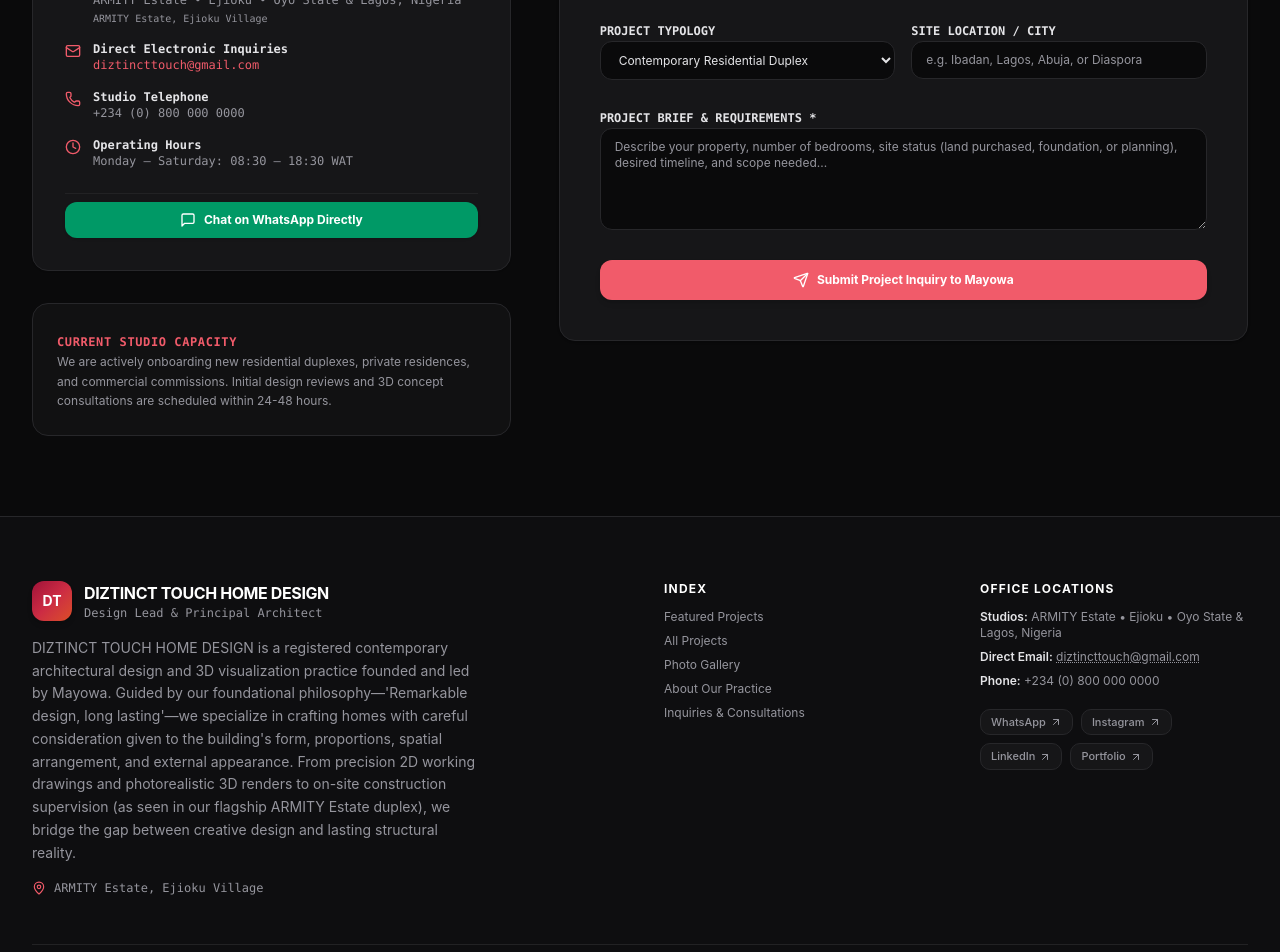
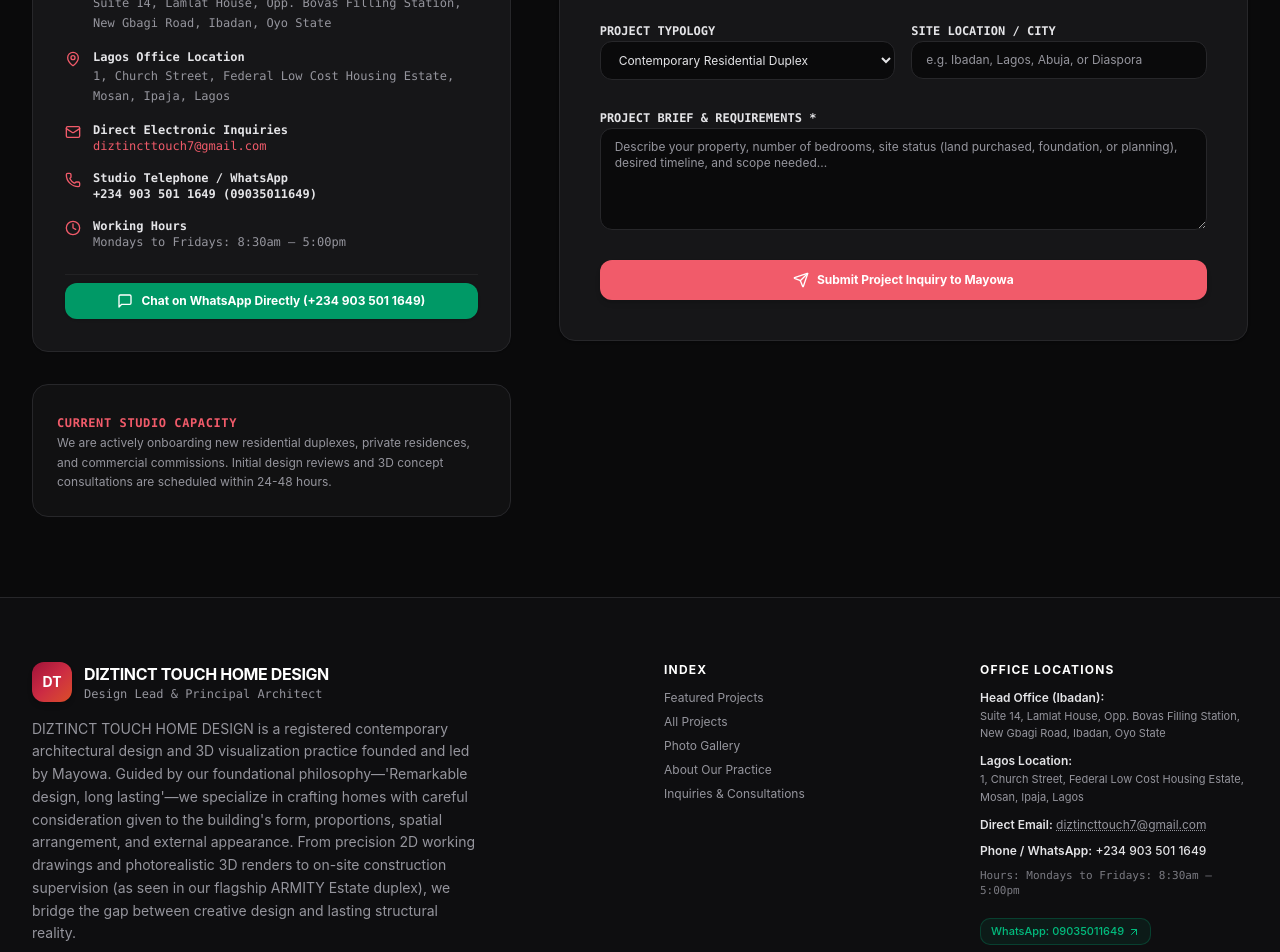
Before and after one commit to JasmondWorks/diztinct-touch, a Next.js app: page /contact in a window 1280 px wide. Shown: the part 480-1432 px from the top of the page. Built offline with nearby package versions, Linux system fonts and the light colour scheme.

Commit message:
Update official contact details: email, phone, Ibadan head office, Lagos office, and working hours

```diff
--- a/src/app/about/page.tsx
+++ b/src/app/about/page.tsx
@@ -118,9 +118,10 @@ export default function AboutPage() {
                 Design Lead &amp; Principal • DIZTINCT TOUCH HOME DESIGN
               </p>
               <div className="pt-2 text-xs font-mono text-muted-foreground space-y-1">
-                <p>• Registered Architecture &amp; Design Practice</p>
-                <p>• Specialization: Contemporary Residential Duplexes &amp; 3D Modeling</p>
-                <p>• Location: Oyo State &amp; Lagos, Nigeria</p>
+                <p>• Registered Architecture &amp; 3D Visualization Practice</p>
+                <p>• Principal Office: New Gbagi Road, Ibadan, Oyo State</p>
+                <p>• Lagos Office: Mosan, Ipaja, Lagos</p>
+                <p>• Direct: +234 903 501 1649 • diztincttouch7@gmail.com</p>
               </div>
             </div>
 
@@ -141,13 +142,13 @@ export default function AboutPage() {
 
               <div className="pt-2 flex flex-wrap gap-3">
                 <a
-                  href={`https://wa.me/2348000000000?text=${encodeURIComponent("Hello Mayowa, I would like to consult on an architectural project with DIZTINCT TOUCH HOME DESIGN.")}`}
+                  href={`https://wa.me/2349035011649?text=${encodeURIComponent("Hello Mayowa, I would like to consult on an architectural project with DIZTINCT TOUCH HOME DESIGN.")}`}
                   target="_blank"
                   rel="noreferrer"
                   className="inline-flex items-center gap-2 rounded-xl bg-emerald-600 px-4 py-2.5 text-xs font-bold text-white shadow-sm hover:bg-emerald-500 transition-all"
                 >
                   <MessageSquare className="h-3.5 w-3.5" />
-                  <span>Chat with Mayowa on WhatsApp</span>
+                  <span>Chat with Mayowa on WhatsApp (+234 903 501 1649)</span>
                 </a>
                 <Link
                   href="/contact"
@@ -388,13 +389,13 @@ export default function AboutPage() {
               <ArrowRight className="h-4 w-4" />
             </Link>
             <a
-              href={`https://wa.me/2348000000000?text=${encodeURIComponent("Hello Mayowa, I'd like to discuss a project with DIZTINCT TOUCH HOME DESIGN.")}`}
+              href={`https://wa.me/2349035011649?text=${encodeURIComponent("Hello Mayowa, I'd like to discuss a project with DIZTINCT TOUCH HOME DESIGN.")}`}
               target="_blank"
               rel="noreferrer"
               className="inline-flex items-center gap-2 rounded-xl border border-border bg-card px-5 py-3.5 text-xs font-semibold text-foreground hover:border-primary/40 transition-all"
             >
               <MessageSquare className="h-4 w-4 text-emerald-500" />
-              <span>Chat Directly on WhatsApp</span>
+              <span>Chat Directly on WhatsApp (+234 903 501 1649)</span>
             </a>
           </div>
         </div>
--- a/src/app/contact/page.tsx
+++ b/src/app/contact/page.tsx
@@ -34,21 +34,33 @@ export default function ContactPage() {
           <div className="lg:col-span-5 space-y-8">
             <div className="rounded-2xl border border-border bg-card p-6 sm:p-8 space-y-6 shadow-xs">
               <h3 className="font-mono text-xs font-bold uppercase tracking-widest text-primary border-b border-border/80 pb-3">
-                Studio &amp; Direct Contact
+                Office Locations &amp; Direct Contact
               </h3>
 
               <div className="space-y-4 text-xs font-mono">
+                {/* Ibadan Head Office */}
                 <div className="flex items-start gap-3">
                   <MapPin className="h-4 w-4 text-primary shrink-0 mt-0.5" />
                   <div>
-                    <span className="font-bold text-foreground block">Locations</span>
-                    <span className="text-muted-foreground">{siteConfig.location}</span>
-                    <span className="text-[10px] text-muted-foreground block mt-1">
-                      {siteConfig.coordinates}
+                    <span className="font-bold text-foreground block">Principal Head Office (Ibadan)</span>
+                    <span className="text-muted-foreground leading-relaxed block mt-0.5">
+                      {siteConfig.ibadanOffice}
                     </span>
                   </div>
                 </div>
 
+                {/* Lagos Office */}
+                <div className="flex items-start gap-3">
+                  <MapPin className="h-4 w-4 text-primary shrink-0 mt-0.5" />
+                  <div>
+                    <span className="font-bold text-foreground block">Lagos Office Location</span>
+                    <span className="text-muted-foreground leading-relaxed block mt-0.5">
+                      {siteConfig.lagosOffice}
+                    </span>
+                  </div>
+                </div>
+
+                {/* Email */}
                 <div className="flex items-start gap-3">
                   <Mail className="h-4 w-4 text-primary shrink-0 mt-0.5" />
                   <div>
@@ -62,19 +74,26 @@ export default function ContactPage() {
                   </div>
                 </div>
 
+                {/* Phone */}
                 <div className="flex items-start gap-3">
                   <Phone className="h-4 w-4 text-primary shrink-0 mt-0.5" />
                   <div>
-                    <span className="font-bold text-foreground block">Studio Telephone</span>
-                    <span className="text-muted-foreground">{siteConfig.phone}</span>
+                    <span className="font-bold text-foreground block">Studio Telephone / WhatsApp</span>
+                    <a
+                      href={`tel:${siteConfig.phoneRaw}`}
+                      className="text-foreground hover:text-primary transition-colors font-semibold"
+                    >
+                      {siteConfig.phone} ({siteConfig.phoneRaw})
+                    </a>
                   </div>
                 </div>
 
+                {/* Working Hours */}
                 <div className="flex items-start gap-3">
                   <Clock className="h-4 w-4 text-primary shrink-0 mt-0.5" />
                   <div>
-                    <span className="font-bold text-foreground block">Operating Hours</span>
-                    <span className="text-muted-foreground">Monday – Saturday: 08:30 – 18:30 WAT</span>
+                    <span className="font-bold text-foreground block">Working Hours</span>
+                    <span className="text-muted-foreground">{siteConfig.workingHours}</span>
                   </div>
                 </div>
               </div>
@@ -82,13 +101,13 @@ export default function ContactPage() {
               {/* WhatsApp Quick Consultation Button */}
               <div className="pt-2 border-t border-border/70">
                 <a
-                  href={`https://wa.me/2348000000000?text=${encodeURIComponent("Hello Mayowa, I'd like to consult with DIZTINCT TOUCH HOME DESIGN on an architectural project.")}`}
+                  href={`https://wa.me/2349035011649?text=${encodeURIComponent("Hello Mayowa, I'd like to consult with DIZTINCT TOUCH HOME DESIGN on an architectural project.")}`}
                   target="_blank"
                   rel="noreferrer"
                   className="flex items-center justify-center gap-2 rounded-xl bg-emerald-600 px-4 py-2.5 text-xs font-bold text-white shadow-sm hover:bg-emerald-500 transition-all w-full"
                 >
                   <MessageSquare className="h-4 w-4" />
-                  <span>Chat on WhatsApp Directly</span>
+                  <span>Chat on WhatsApp Directly (+234 903 501 1649)</span>
                 </a>
               </div>
             </div>
--- a/src/components/layout/Footer.tsx
+++ b/src/components/layout/Footer.tsx
@@ -85,11 +85,15 @@ export function Footer() {
             <h4 className="text-xs font-bold uppercase tracking-widest text-foreground-heading">
               Office Locations
             </h4>
-            <div className="space-y-2 text-xs text-muted-foreground">
-              <p>
-                <span className="font-semibold text-foreground">Studios:</span>{" "}
-                {siteConfig.location}
-              </p>
+            <div className="space-y-2.5 text-xs text-muted-foreground">
+              <div>
+                <span className="font-semibold text-foreground block">Head Office (Ibadan):</span>
+                <span className="text-[11px] leading-relaxed block mt-0.5">{siteConfig.ibadanOffice}</span>
+              </div>
+              <div>
+                <span className="font-semibold text-foreground block">Lagos Location:</span>
+                <span className="text-[11px] leading-relaxed block mt-0.5">{siteConfig.lagosOffice}</span>
+              </div>
               <p>
                 <span className="font-semibold text-foreground">Direct Email:</span>{" "}
                 <a
@@ -100,11 +104,28 @@ export function Footer() {
                 </a>
               </p>
               <p>
-                <span className="font-semibold text-foreground">Phone:</span>{" "}
-                {siteConfig.phone}
+                <span className="font-semibold text-foreground">Phone / WhatsApp:</span>{" "}
+                <a
+                  href={`tel:${siteConfig.phoneRaw}`}
+                  className="hover:text-primary transition-colors font-medium text-foreground"
+                >
+                  {siteConfig.phone}
+                </a>
+              </p>
+              <p className="text-[11px] text-muted-foreground/80 font-mono">
+                Hours: {siteConfig.workingHours}
               </p>
             </div>
             <div className="pt-2 flex flex-wrap gap-2">
+              <a
+                href={siteConfig.whatsappUrl}
+                target="_blank"
+                rel="noreferrer"
+                className="inline-flex items-center gap-1 rounded-md border border-emerald-600/30 bg-emerald-600/10 px-2.5 py-1 text-[11px] font-medium text-emerald-500 hover:bg-emerald-600 hover:text-white transition-all"
+              >
+                <span>WhatsApp: {siteConfig.phoneRaw}</span>
+                <ArrowUpRight className="h-3 w-3" />
+              </a>
               {siteConfig.socials.map((social) => (
                 <a
                   key={social.name}
--- a/src/data/siteConfig.ts
+++ b/src/data/siteConfig.ts
@@ -11,11 +11,16 @@ export interface SiteConfig {
   bio: string;
   coordinates: string;
   location: string;
+  ibadanOffice: string;
+  lagosOffice: string;
+  workingHours: string;
   registeredOffice?: string;
   territories?: string[];
   email: string;
   pressEmail?: string;
   phone: string;
+  phoneRaw: string;
+  whatsappUrl: string;
   status: string;
   services?: string[];
   stats: {
@@ -51,13 +56,18 @@ export const siteConfig: SiteConfig = {
   subheadline:
     "Led by Mayowa, DIZTINCT TOUCH HOME DESIGN crafts functional, comfortable, and aesthetically appealing residential & commercial architecture—from 2D drawings and 3D visualization to active construction oversight.",
   bio: "DIZTINCT TOUCH HOME DESIGN is a registered contemporary architectural design and 3D visualization practice founded and led by Mayowa. Guided by our foundational philosophy—'Remarkable design, long lasting'—we specialize in crafting homes with careful consideration given to the building's form, proportions, spatial arrangement, and external appearance. From precision 2D working drawings and photorealistic 3D renders to on-site construction supervision (as seen in our flagship ARMITY Estate duplex), we bridge the gap between creative design and lasting structural reality.",
-  coordinates: "ARMITY Estate, Ejioku Village",
-  location: "ARMITY Estate • Ejioku • Oyo State & Lagos, Nigeria",
-  registeredOffice: "ARMITY Estate, Ejioku Village, Oyo State",
-  territories: ["Nigeria (Nationwide)", "West Africa", "International Diaspora Clients"],
-  email: "diztincttouch@gmail.com",
-  pressEmail: "diztincttouch@gmail.com",
-  phone: "+234 (0) 800 000 0000",
+  coordinates: "New Gbagi Road, Ibadan • Mosan Ipaja, Lagos",
+  location: "Ibadan (Head Office) & Lagos, Nigeria",
+  ibadanOffice: "Suite 14, Lamlat House, Opp. Bovas Filling Station, New Gbagi Road, Ibadan, Oyo State",
+  lagosOffice: "1, Church Street, Federal Low Cost Housing Estate, Mosan, Ipaja, Lagos",
+  workingHours: "Mondays to Fridays: 8:30am – 5:00pm",
+  registeredOffice: "Suite 14, Lamlat House, Opp. Bovas Filling Station, New Gbagi Road, Ibadan, Oyo State",
+  territories: ["Ibadan & Oyo State", "Lagos & Ogun State", "Nigeria (Nationwide)", "International Diaspora Clients"],
+  email: "diztincttouch7@gmail.com",
+  pressEmail: "diztincttouch7@gmail.com",
+  phone: "+234 903 501 1649",
+  phoneRaw: "09035011649",
+  whatsappUrl: "https://wa.me/2349035011649",
   status: "Available for Architectural Design, 3D Visualization & Construction Commissions",
   services: [
     "Architectural Concept & Spatial Design",
@@ -89,7 +99,7 @@ export const siteConfig: SiteConfig = {
     },
   ],
   socials: [
-    { name: "WhatsApp", url: "https://wa.me/2348000000000", label: "Direct Consultation" },
+    { name: "WhatsApp", url: "https://wa.me/2349035011649", label: "+234 903 501 1649" },
     { name: "Instagram", url: "https://instagram.com/diztincttouch", label: "@diztincttouch" },
     { name: "LinkedIn", url: "https://linkedin.com", label: "DIZTINCT TOUCH HOME DESIGN" },
     { name: "Portfolio", url: "#projects", label: "Selected Works" },
```
Also changed, not shown: 1 other file (tests, documents, lock files or other folders).
